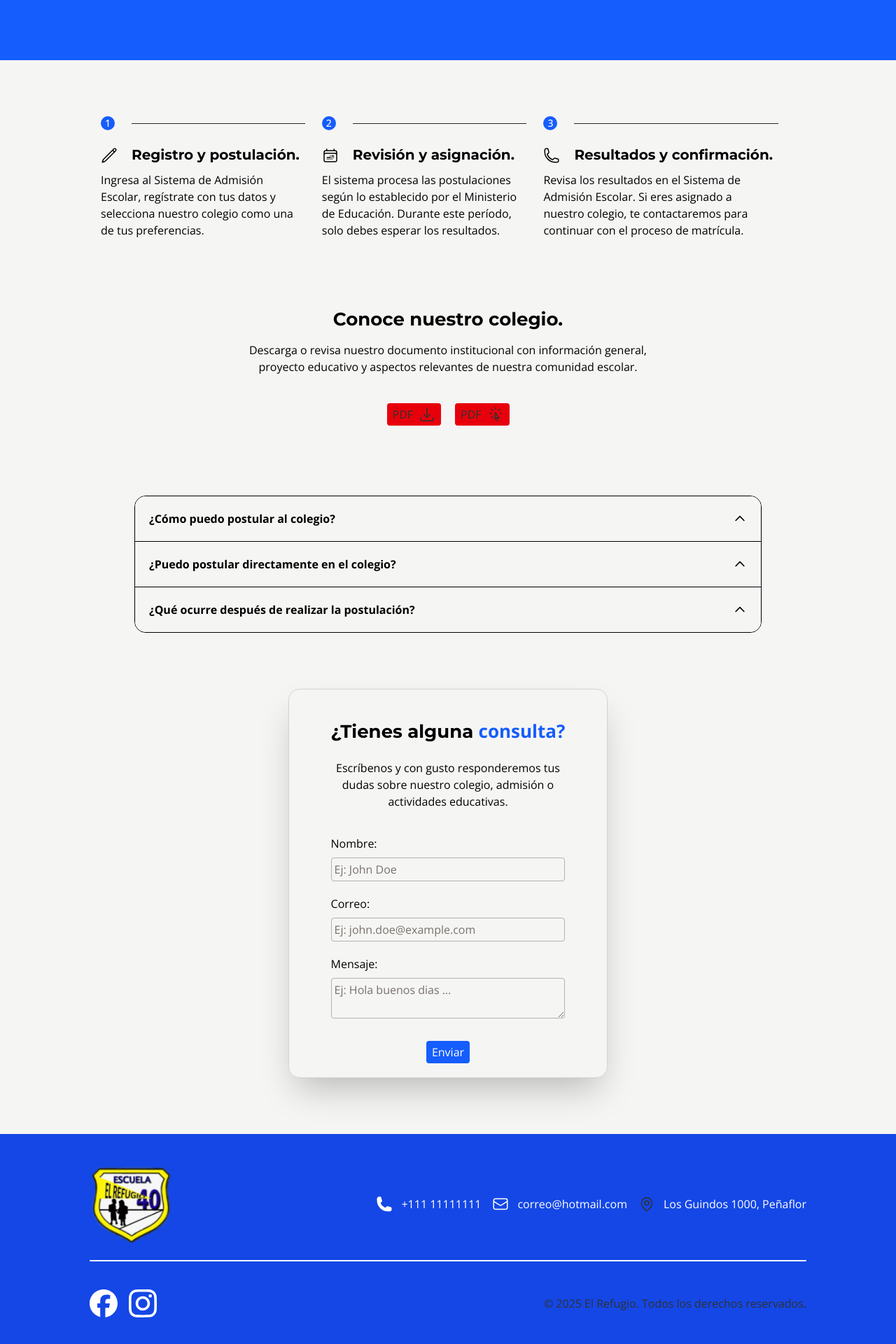
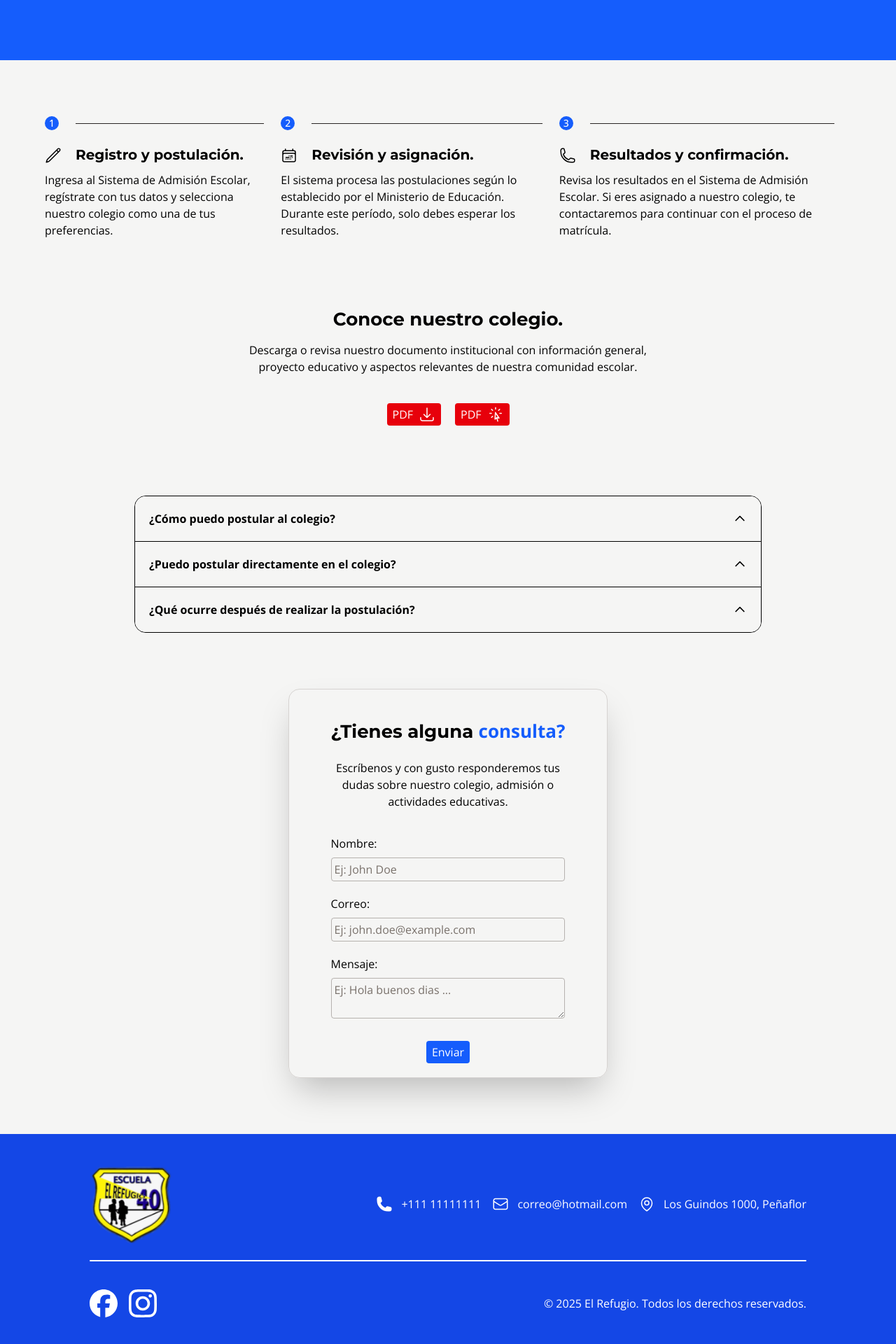
Before and after one commit to ReckyCoder/colegio-el-refugio, a Next.js app: page /Admision in a window 1280 px wide. Shown: the part 460-2380 px from the top of the page at 70% size. Built offline with nearby package versions, Linux system fonts and the light colour scheme.

Commit message:
Fix colors with darkTheme in text and svg

```diff
--- a/app/Admision/page.tsx
+++ b/app/Admision/page.tsx
@@ -33,8 +33,8 @@ export default function Page() {
                     proyecto educativo y aspectos relevantes de nuestra comunidad escolar.
                 </p>
                 <div className="flex flex-col sm:flex-row justify-center gap-x-5 mt-10 items-center gap-y-5">
-                    <Link href={'/pdf/colegio.pdf'} download={true} className="bg-red-600 px-2 py-1 rounded flex flex-row-reverse gap-x-2 w-min"><ArrowDownTrayIcon className="w-6 h-6"/>PDF</Link>
-                    <Link href={'/pdf/colegio.pdf'} target="_blank" className="bg-red-600 px-2 py-1 rounded flex flex-row-reverse gap-x-2 w-min"><CursorArrowRaysIcon className="w-6 h-6"/>PDF</Link>
+                    <Link href={'/pdf/colegio.pdf'} download={true} className="bg-red-600 text-white px-2 py-1 rounded flex flex-row-reverse gap-x-2 w-min"><ArrowDownTrayIcon className="w-6 h-6"/>PDF</Link>
+                    <Link href={'/pdf/colegio.pdf'} target="_blank" className="bg-red-600 text-white px-2 py-1 rounded flex flex-row-reverse gap-x-2 w-min"><CursorArrowRaysIcon className="w-6 h-6"/>PDF</Link>
                 </div>
             </div>
             <div className="w-full px-10">
--- a/components/Footer.tsx
+++ b/components/Footer.tsx
@@ -24,7 +24,7 @@ export default function Footer() {
                         <span className="text-white ms-3 group-hover:underline group-hover:decoration-white group-hover:underline-offset-4 transition duration-300">correo@hotmail.com</span>
                     </Link>
                     <Link target="_blank" className="flex group" href={'https://www.google.com/maps/place/Los+Guindos+1000,+9760374+Penaflor,+Pe%C3%B1aflor,+Regi%C3%B3n+Metropolitana/@-33.6086168,-70.8740938,17z/data=!3m1!4b1!4m6!3m5!1s0x9662e6cd00f7ec25:0x6e55271e4ac72f6f!8m2!3d-33.6086168!4d-70.8740938!16s%2Fg%2F11h1htqnb4?entry=ttu&g_ep=EgoyMDI1MTIwOS4wIKXMDSoKLDEwMDc5MjA3MUgBUAM%3D'}>
-                        <MapPinIcon className="h-6 w-6 group-hover:scale-110 transition-transform group-hover:rotate-12 cursor-pointer"/>
+                        <MapPinIcon className="h-6 w-6 text-white group-hover:scale-110 transition-transform group-hover:rotate-12 cursor-pointer"/>
                         <span className="text-white ms-3 group-hover:underline group-hover:decoration-white group-hover:underline-offset-4 transition duration-300">Los Guindos 1000, Peñaflor</span>
                     </Link>
                 </div>
@@ -56,7 +56,7 @@ export default function Footer() {
                     </Link>
                 </div>
                 <div>
-                    <p>&copy; {date} El Refugio. Todos los derechos reservados.</p>
+                    <p className="text-white">&copy; {date} El Refugio. Todos los derechos reservados.</p>
                 </div>
             </div>
         </div>
--- a/components/Stepper.tsx
+++ b/components/Stepper.tsx
@@ -2,7 +2,7 @@ import { CalendarDateRangeIcon, PencilIcon, PhoneIcon } from "@heroicons/react/2
 
 export default function Stepper() {
     return (
-        <ol className="items-center flex flex-col gap-y-10 lg:flex-row text-black dark:text-white max-w-6xl px-5 md:px-20">
+        <ol className="items-center flex flex-col gap-y-10 lg:flex-row text-black dark:text-white max-w-6xl px-5 md:px-0">
             <li className="relative mb-6 sm:mb-0">
                 <div className="flex items-center">
                     <span className="bg-blue-600 text-white text-sm font-medium px-1.5 rounded-full">1</span>
```
